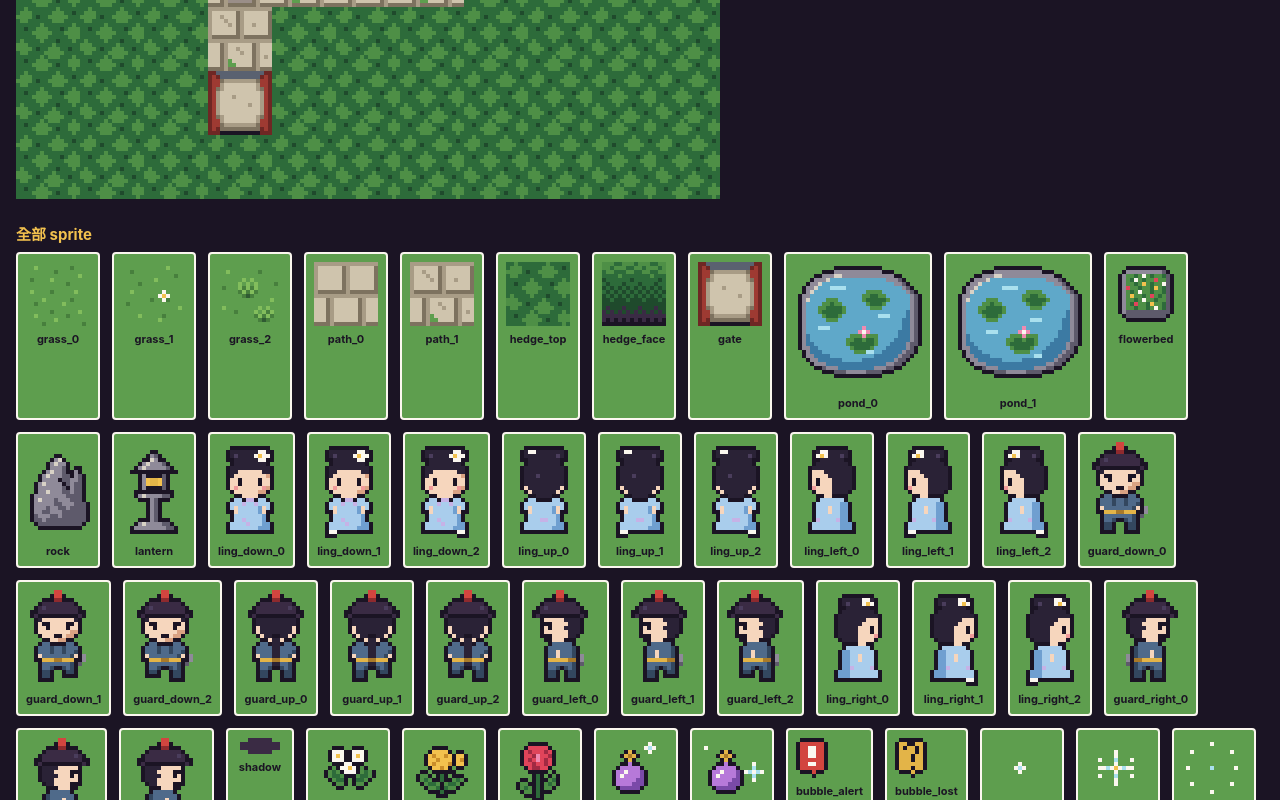
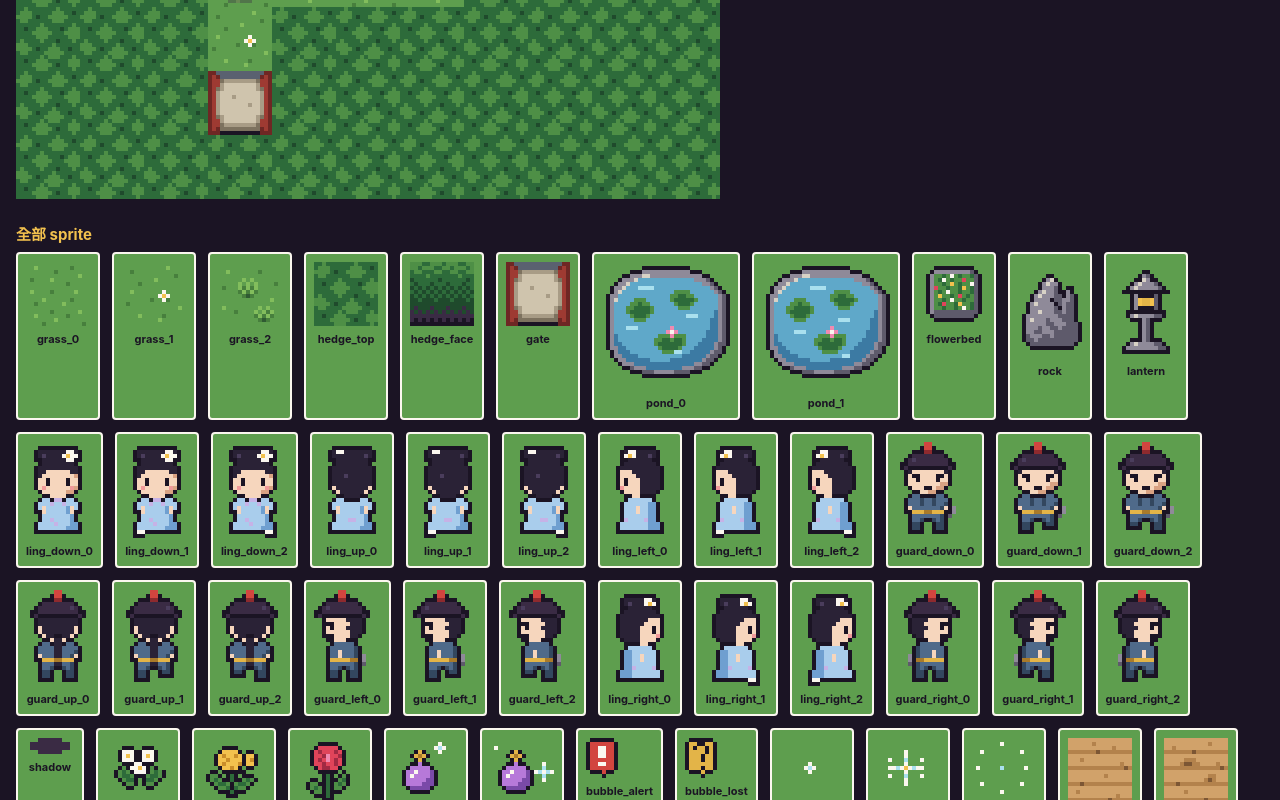
Before and after one commit to Hsin-Rui/alchemist-lingrong, a plain HTML site: page tools/pixel-preview.html in a window 1280 px wide. Shown: the part 753-1553 px from the top of the page. Drawn offline with Linux system fonts and the light colour scheme.

Commit message:
tune: 御花園小徑改鋪草地，拿掉石板路圖塊
Co-Authored-By: Claude Opus 5.5 <noreply@anthropic.com>

```diff
--- a/js/data.js
+++ b/js/data.js
@@ -43,7 +43,7 @@ window.GAME_DATA = (() => {
       intro: '零溶提著小籃子，假裝在御花園賞花……',
       // 地形代號 → 像素圖（js/pixelart.js 的 id）。floor／hall 是變體清單；big 是佔 2×2 格的擺設（_0、_1 兩幀）
       tileset: {
-        floor: ['grass_0', 'grass_1', 'grass_2'], hall: ['path_0', 'path_1'],
+        floor: ['grass_0', 'grass_1', 'grass_2'], hall: ['grass_0', 'grass_0', 'grass_1'], // 小徑也鋪草地，可走的地方一眼看得出來
         wallTop: 'hedge_top', wallFace: 'hedge_face', door: 'gate', big: 'pond',
         props: { F: 'flowerbed', R: 'rock', L: 'lantern' },
       },
--- a/js/engine.js
+++ b/js/engine.js
@@ -334,7 +334,7 @@
 
   // ───────── 採集地下城（回合制潛行；game-design §12）─────────
   // 全部是純函式：隨機只走注入的 rand，run state 可 JSON 序列化。
-  // 地形字元：'#' 樹籬（擋路、擋視線）｜'.' 草地｜',' 石板路｜'G' 月洞門（可走）
+  // 地形字元：'#' 樹籬（擋路、擋視線）｜'.' 房間地面｜',' 走廊（外觀依地圖 tileset，目前兩張圖都和房間同一種地面）｜'G' 月洞門（可走）
   //          'P' 荷花池左上格、'p' 荷花池其餘格、'F' 花圃、'R' 假山、'L' 石燈籠（擋路、不擋視線）
   const G_DIRS = { n: [0, -1], ne: [1, -1], e: [1, 0], se: [1, 1], s: [0, 1], sw: [-1, 1], w: [-1, 0], nw: [-1, -1] };
   // 尋路／巡邏的固定方向順序（直向優先，平手時走直的比較自然）
--- a/js/pixelart.js
+++ b/js/pixelart.js
@@ -22,7 +22,7 @@
     1: '#82bd5c', 2: '#5e9e4e', 3: '#477f3d', 4: '#2f5a32',
     // 樹籬
     5: '#4e8f46', 6: '#2d6b3a', 7: '#1f4a2c',
-    // 石板
+    // 石色（月洞門、假山等）
     8: '#cfc4ad', 9: '#a89c86', 0: '#7d725f',
     // 水
     c: '#a9e0ee', a: '#5fa8c9', A: '#3c7aa3',
@@ -96,42 +96,6 @@
     '2222222223131322',
     '2222222222343222',
     '2222222222222222',
-  ]);
-  add('path_0', 16, 16, [
-    '9999999999999999',
-    '9888888098888880',
-    '9888888098888880',
-    '9888888098888880',
-    '9888888098888880',
-    '9888888098888880',
-    '9888888098888880',
-    '9000000090000000',
-    '9999999999999999',
-    '8880988888809888',
-    '8880988888809888',
-    '8880988888809888',
-    '8880988888809888',
-    '8880988888809888',
-    '8880988888809888',
-    '0000900000009000',
-  ]);
-  add('path_1', 16, 16, [
-    '9999999999999999',
-    '9888888098888880',
-    '9889888098888880',
-    '9888988098888880',
-    '9888898098898880',
-    '9888888098888880',
-    '9888888098888880',
-    '9000000090000000',
-    '9999999999999999',
-    '8880988888809888',
-    '8880988988809888',
-    '8880988898809888',
-    '8880988888809898',
-    '8880928888809888',
-    '8880922888809888',
-    '0000900000009000',
   ]);
   add('hedge_top', 16, 16, [
     '6656666666566666',
@@ -1096,7 +1060,7 @@
 
   // 規範 §3 的必備清單（測試與預覽頁用）
   const required = [
-    'grass_0', 'grass_1', 'grass_2', 'path_0', 'path_1', 'hedge_top', 'hedge_face', 'gate',
+    'grass_0', 'grass_1', 'grass_2', 'hedge_top', 'hedge_face', 'gate',
     'pond_0', 'pond_1', 'flowerbed', 'rock', 'lantern',
     ...['ling', 'guard'].flatMap((who) => ['down', 'up', 'left', 'right'].flatMap((d) => [0, 1, 2].map((i) => `${who}_${d}_${i}`))),
     'shadow', 'jasmine', 'osmanthus', 'rose', 'itch_0', 'itch_1',
--- a/tools/pixel-preview.html
+++ b/tools/pixel-preview.html
@@ -97,7 +97,7 @@
     MAP.forEach((row, y) => [...row].forEach((t, x) => {
       const h = hash(x, y);
       if (t === '#') put(tile(x, y + 1) === '#' ? 'hedge_top' : 'hedge_face', x * 16, y * 16);
-      else if (t === ',') put(`path_${h % 2}`, x * 16, y * 16);
+      else if (t === ',') put(`grass_${h % 2}`, x * 16, y * 16);
       else if (t === 'G') put('gate', x * 16, y * 16);
       else put(h < 5 ? 'grass_0' : h < 7 ? 'grass_1' : 'grass_2', x * 16, y * 16);
     }));
```
Also changed, not shown: tests/engine.test.js (+1 -1 lines), tests/pixelart.test.js (+2 -2 lines), 2 other files.
